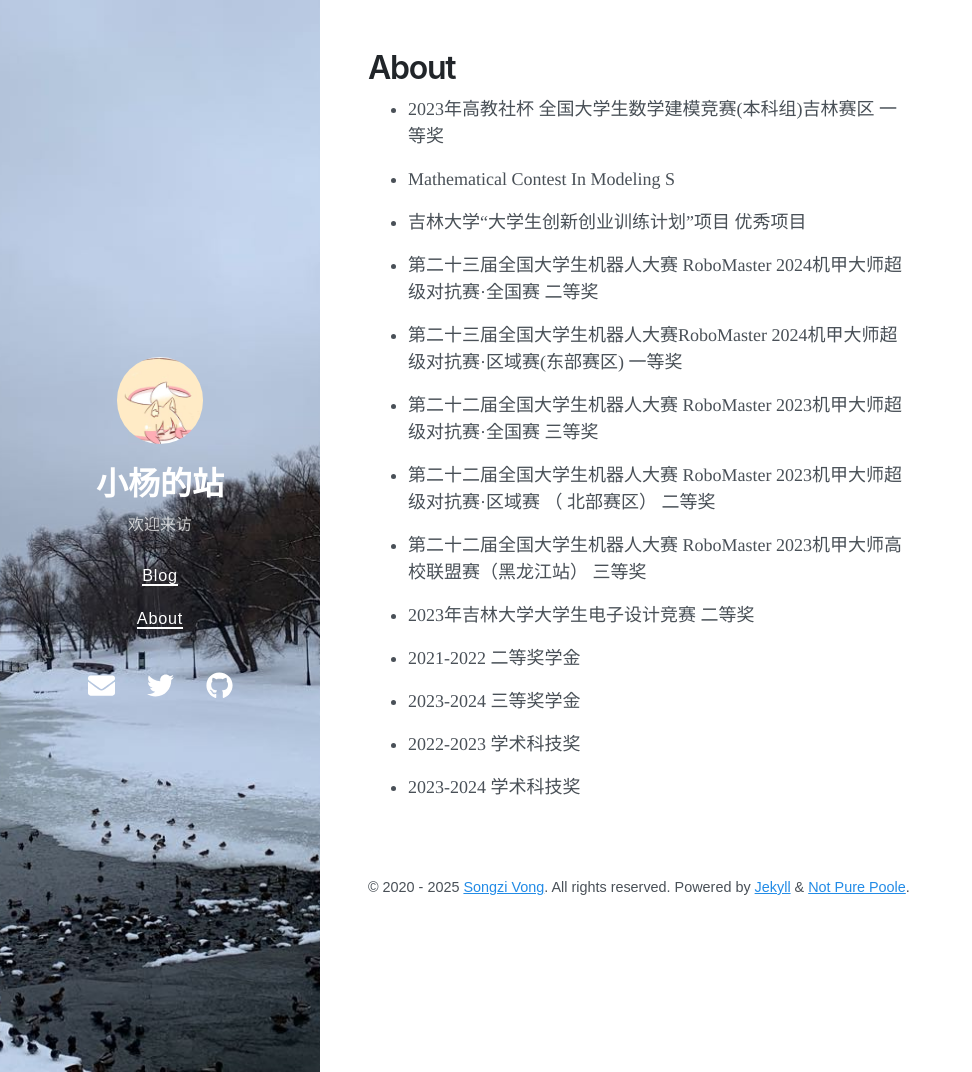
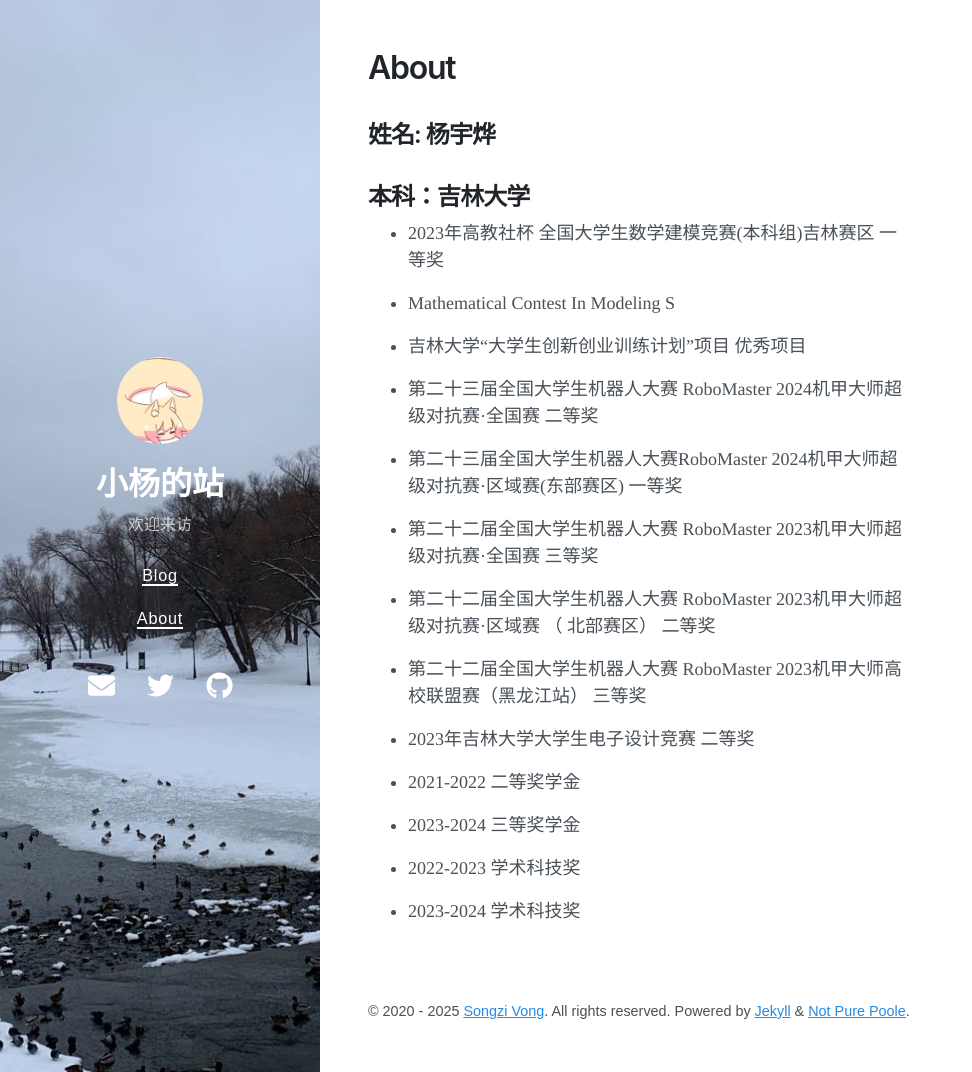
Before and after one commit to Yeither/Yeither.github.io, a Jekyll site: the page built from about.md, in a window 1280 px wide and 1072 px high. Shown: the whole window, without its empty margins (0-972 px from the left). Built offline with Jekyll 4.4.1, drawn with Linux system fonts in a browser that asks for light colours; nearby versions of some CDN libraries.

Commit message:
Update about.md

```diff
--- a/about.md
+++ b/about.md
@@ -3,6 +3,9 @@ layout: page
 title: About
 ---
 
+## 姓名: 杨宇烨
+
+## 本科：吉林大学
 
 - 2023年高教社杯 全国大学生数学建模竞赛(本科组)吉林赛区 一等奖
 
```
